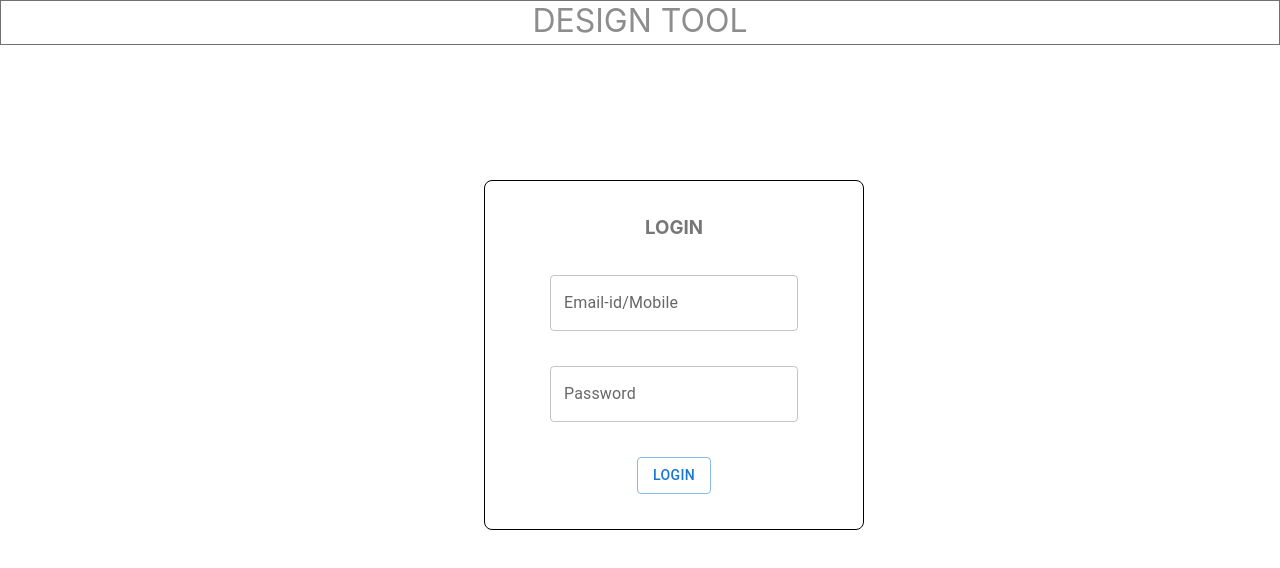
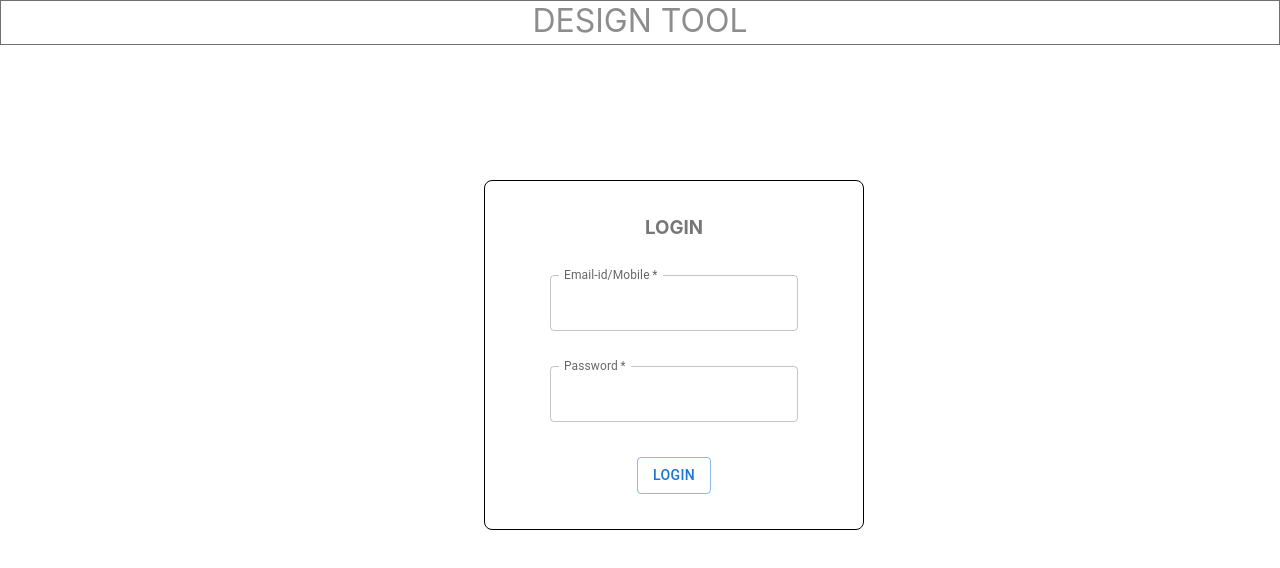
Before and after one commit to vinothinfotech2016/Facts-Assesment, a React (Create React App) app: page / in a window 1280 px wide. Shown: the top 568 px of the page. Built offline with nearby package versions, Linux system fonts and the light colour scheme.

Commit message:
login page updated

```diff
--- a/package.json
+++ b/package.json
@@ -17,8 +17,10 @@
     "moment": "^2.29.3",
     "react": "^18.2.0",
     "react-dom": "^18.2.0",
+    "react-router-dom": "^6.3.0",
     "react-scripts": "5.0.1",
-    "web-vitals": "^2.1.4"
+    "web-vitals": "^2.1.4",
+    "yup": "^0.32.11"
   },
   "scripts": {
     "start": "react-scripts start",
--- a/src/components/pages/Login.js
+++ b/src/components/pages/Login.js
@@ -1,15 +1,30 @@
 import React from "react";
 import { Grid, TextField, Button, Box } from "@mui/material";
 import { Header } from "../layout/Header";
-const Login = () => {
+import { useFormik } from "formik";
+import { loginSchema } from "../validation";
+
+function Login(props) {
+  const formik = useFormik({
+    initialValues: {
+      email: "",
+      password: "",
+    },
+    validationSchema: loginSchema,
+    onSubmit: () => {
+      // props.navigate("/home");
+      console.log("Submitted");
+    },
+  });
+
   return (
     <>
+      <form onSubmit={formik.handleSubmit} noValidate>
         <Header />
         <Box className="outerbox">
           <Grid
             className="grid-container"
             container
-          // spacing={5}
             direction={"column"}
             justify={"center"}
             alignItems={"center"}
@@ -20,19 +35,48 @@ const Login = () => {
           >
             <h3 className="heading">LOGIN</h3>
             <Grid item>
-            <TextField label="Email-id/Mobile"></TextField>
+              <TextField
+                required
+                label="Email-id/Mobile"
+                name="email"
+                InputLabelProps={{ shrink: true }}
+                value={formik.values.email}
+                onChange={formik.handleChange}
+                error={Boolean(
+                  formik.errors.email ? formik.errors.email : null
+                )}
+                helperText={formik.errors.email ? formik.errors.email : null}
+              ></TextField>
             </Grid>
             <Grid item>
-            <TextField label="Password" type={"password"}></TextField>
+              <TextField
+                required
+                label="Password"
+                name="password"
+                InputLabelProps={{ shrink: true }}
+                type={"password"}
+                value={formik.values.password}
+                onChange={formik.handleChange}
+                error={Boolean(
+                  formik.errors.password ? formik.errors.password : null
+                )}
+                helperText={
+                  formik.errors.password ? formik.errors.password : null
+                }
+              ></TextField>
             </Grid>
 
             <Grid item>
-            <Button variant="outlined"> Login </Button>
+              <Button variant="outlined" type="submit">
+                {" "}
+                Login{" "}
+              </Button>
             </Grid>
           </Grid>
         </Box>
+      </form>
     </>
   );
-};
+}
 
 export default Login;
--- /dev/null
+++ b/src/components/validation.js
@@ -0,0 +1,6 @@
+import * as yup from "yup";
+
+export const loginSchema = yup.object().shape({
+  email: yup.string().email().required("*Please Enter  Email-Id/Mobile Number"),
+  password: yup.string().required("*Please Enter the Password"),
+});
```
Also changed, not shown: 1 other file (tests, documents, lock files or other folders). Lines whose indentation alone changed are shown as unchanged.
